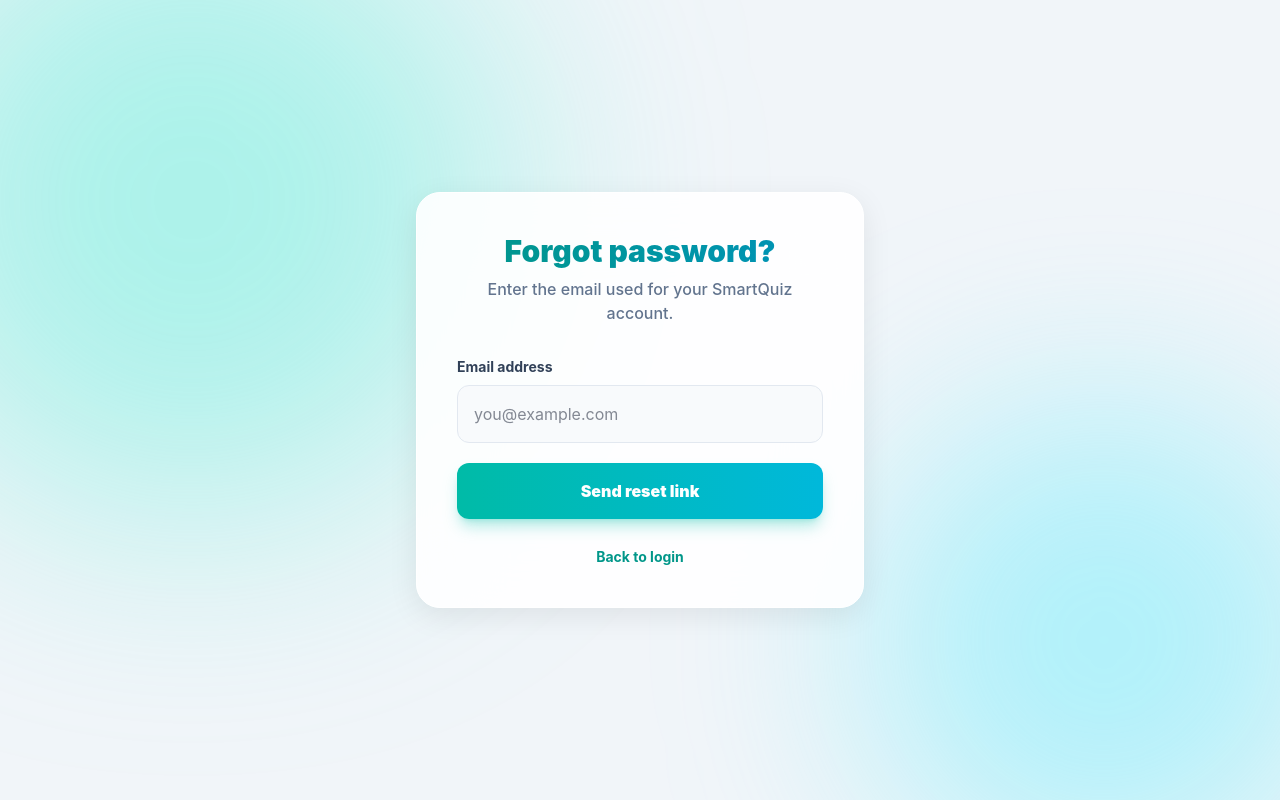
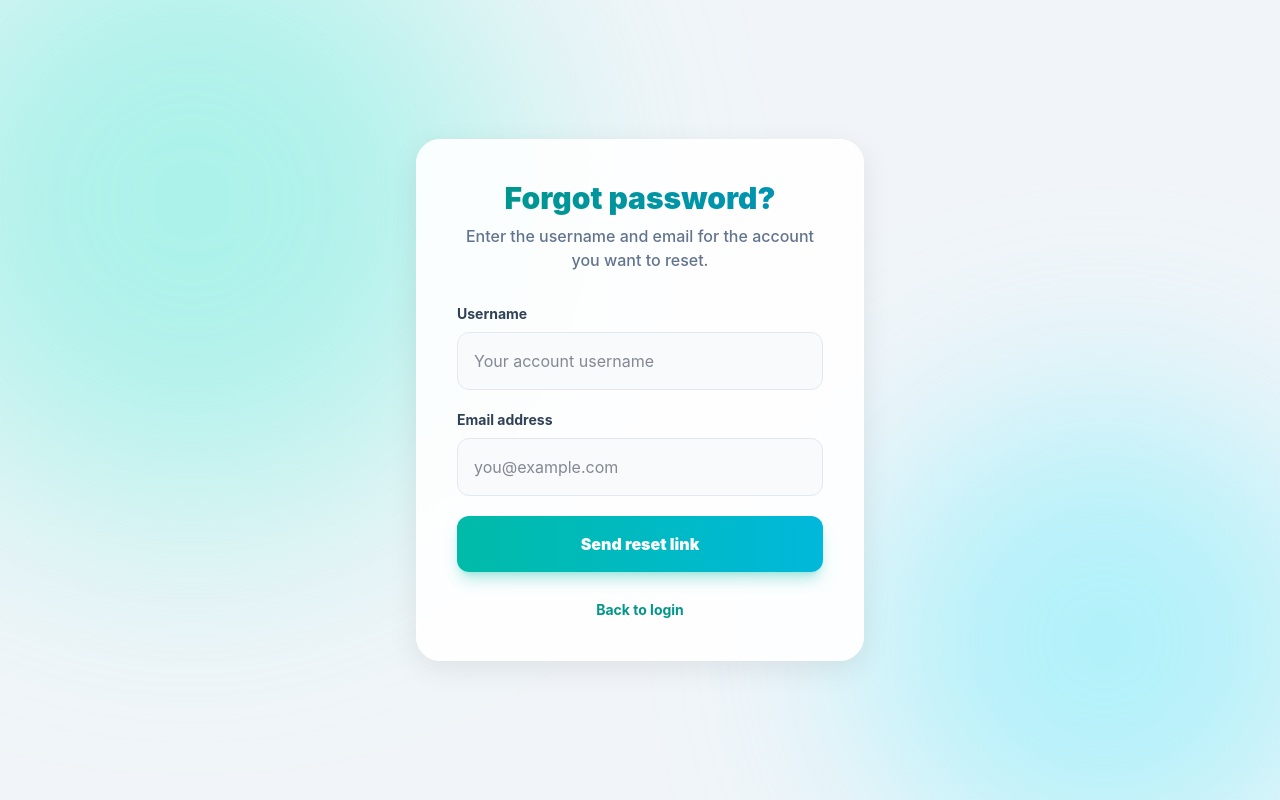
Before and after one commit to gayanviduranga95/smartquiz-frontend, a React (Vite) app: page /forgot-password in a window 1280 px wide. Built offline with nearby package versions, Linux system fonts and the light colour scheme; no server answers.

Commit message:
fix: request username for password reset

```diff
--- a/src/pages/ForgotPassword.jsx
+++ b/src/pages/ForgotPassword.jsx
@@ -3,6 +3,7 @@ import { Link } from 'react-router-dom';
 import { API_URL } from '../config';
 
 export default function ForgotPassword() {
+  const [username, setUsername] = useState('');
   const [email, setEmail] = useState('');
   const [message, setMessage] = useState('');
   const [isError, setIsError] = useState(false);
@@ -18,11 +19,12 @@ export default function ForgotPassword() {
       const response = await fetch(`${API_URL}/api/auth/forgot-password`, {
         method: 'POST',
         headers: { 'Content-Type': 'application/json' },
-        body: JSON.stringify({ email })
+        body: JSON.stringify({ username, email })
       });
       const data = await response.json();
       if (!response.ok) throw new Error(data.message);
       setMessage(data.message);
+      setUsername('');
       setEmail('');
     } catch (error) {
       setIsError(true);
@@ -33,9 +35,21 @@ export default function ForgotPassword() {
   };
 
   return (
-    <AuthShell title="Forgot password?" subtitle="Enter the email used for your SmartQuiz account.">
+    <AuthShell title="Forgot password?" subtitle="Enter the username and email for the account you want to reset.">
       {message && <StatusMessage message={message} isError={isError} />}
       <form onSubmit={handleSubmit} className="space-y-5">
+        <label className="block">
+          <span className="block mb-2 text-sm font-bold text-slate-700">Username</span>
+          <input
+            type="text"
+            value={username}
+            onChange={(event) => setUsername(event.target.value)}
+            placeholder="Your account username"
+            autoComplete="username"
+            className="w-full p-4 border border-slate-200 rounded-xl bg-slate-50 text-slate-900 focus:outline-none focus:border-teal-500 focus:ring-4 focus:ring-teal-500/10"
+            required
+          />
+        </label>
         <label className="block">
           <span className="block mb-2 text-sm font-bold text-slate-700">Email address</span>
           <input
```
